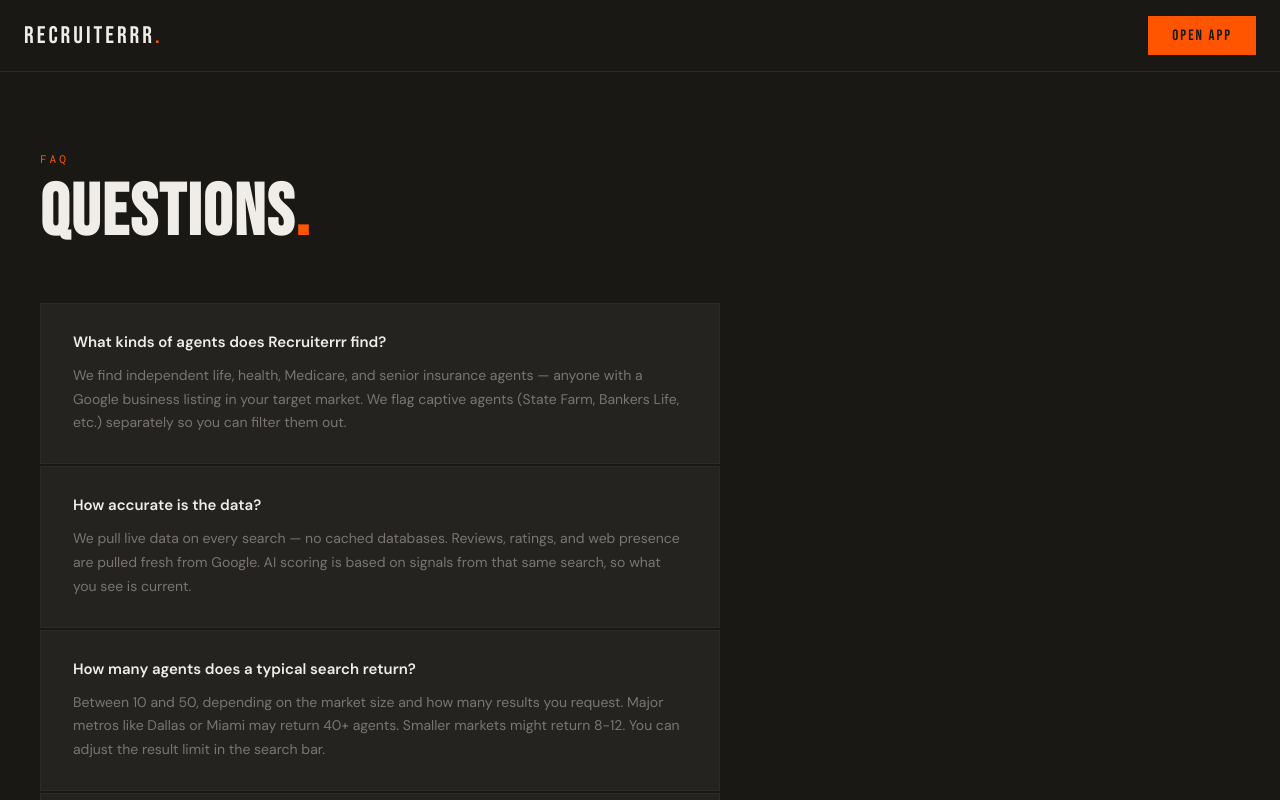
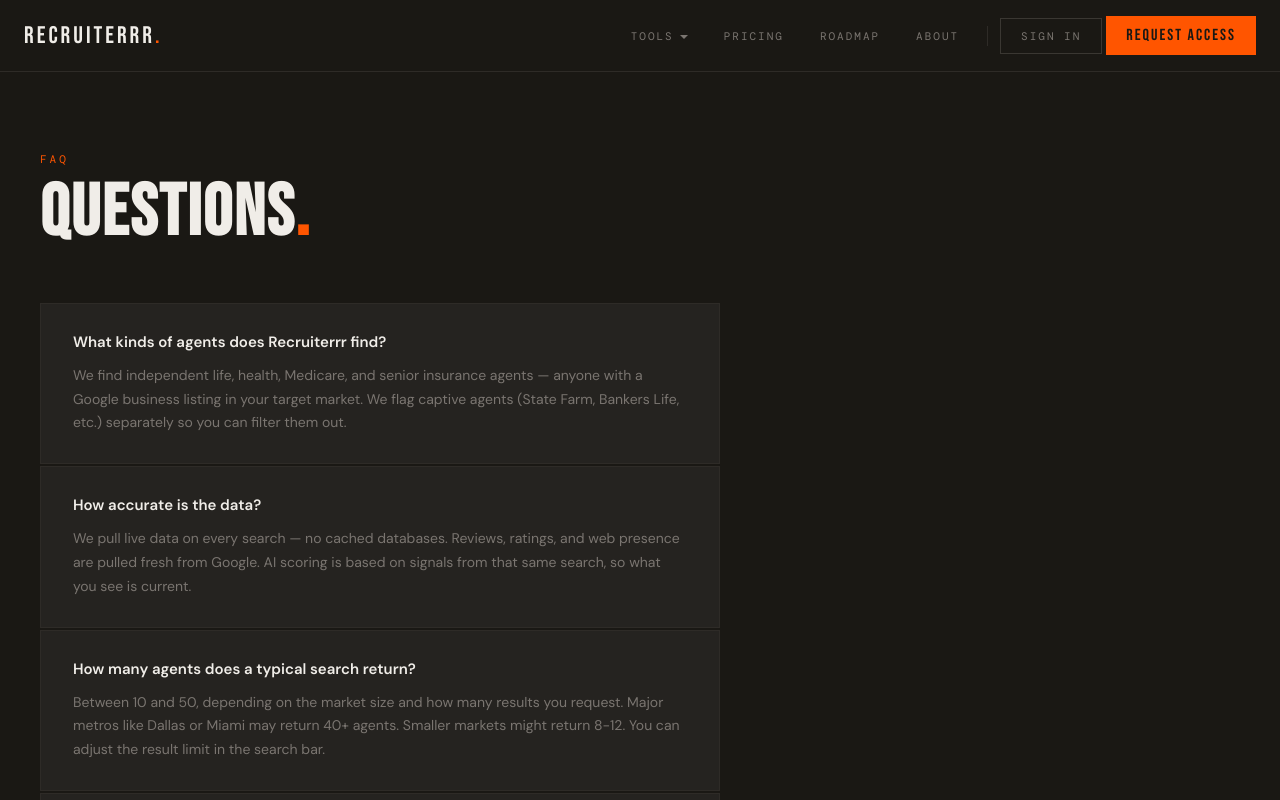
Before and after one commit to SavageTechnologies/recruiterrr, a Next.js app: page /faq in a window 1280 px wide. Shown: the top 800 px of the page. Built offline with nearby package versions, Linux system fonts and the light colour scheme.

Commit message:
update free trial to request access

```diff
--- a/components/PageNav.tsx
+++ b/components/PageNav.tsx
@@ -1,18 +1,40 @@
 'use client'
 
 import Link from 'next/link'
-import { useState, useEffect } from 'react'
+import { useState, useEffect, useRef } from 'react'
+
+const TOOLS = [
+  { href: '/prometheus', label: 'PROMETHEUS', sub: 'FMO competitive intel', color: 'var(--orange)' },
+  { href: '/anathema', label: 'ANATHEMA', sub: 'Distribution tree analysis', color: 'var(--green)' },
+]
+
+const NAV_LINKS = [
+  { href: '/pricing', label: 'PRICING' },
+  { href: '/roadmap', label: 'ROADMAP' },
+  { href: '/about', label: 'ABOUT' },
+]
 
 export default function PageNav() {
   const [menuOpen, setMenuOpen] = useState(false)
+  const [toolsOpen, setToolsOpen] = useState(false)
+  const dropdownRef = useRef<HTMLDivElement>(null)
 
-  // Prevent body scroll when menu is open
+  // Close dropdown on outside click
+  useEffect(() => {
+    function handler(e: MouseEvent) {
+      if (dropdownRef.current && !dropdownRef.current.contains(e.target as Node)) {
+        setToolsOpen(false)
+      }
+    }
+    document.addEventListener('mousedown', handler)
+    return () => document.removeEventListener('mousedown', handler)
+  }, [])
+
   useEffect(() => {
     document.body.style.overflow = menuOpen ? 'hidden' : ''
     return () => { document.body.style.overflow = '' }
   }, [menuOpen])
 
-  // Close menu on resize to desktop
   useEffect(() => {
     const onResize = () => { if (window.innerWidth >= 640) setMenuOpen(false) }
     window.addEventListener('resize', onResize)
@@ -33,152 +55,199 @@ export default function PageNav() {
         zIndex: 100,
       }}>
         {/* Logo */}
-        <Link
-          href="/"
-          onClick={() => setMenuOpen(false)}
-          style={{
-            fontFamily: "'Bebas Neue', sans-serif",
-            fontSize: 24,
-            letterSpacing: 3,
-            color: 'var(--white)',
-            textDecoration: 'none',
-          }}
-        >
+        <Link href="/" style={{ fontFamily: "'Bebas Neue', sans-serif", fontSize: 24, letterSpacing: 3, color: 'var(--white)', textDecoration: 'none' }}>
           RECRUITERRR<span style={{ color: 'var(--orange)' }}>.</span>
         </Link>
 
-        {/* Desktop CTA — hidden on mobile */}
-        <Link
-          href="/dashboard"
-          className="nav-desktop-cta"
+        {/* Desktop nav */}
+        <div className="page-nav-desktop" style={{ display: 'flex', gap: 4, alignItems: 'center' }}>
+
+          {/* Tools dropdown */}
+          <div ref={dropdownRef} style={{ position: 'relative' }}>
+            <button
+              onClick={() => setToolsOpen(p => !p)}
               style={{
-            padding: '10px 24px',
-            background: 'var(--orange)',
-            fontFamily: "'Bebas Neue', sans-serif",
-            fontSize: 15,
-            letterSpacing: 2,
-            color: 'var(--black)',
-            textDecoration: 'none',
+                display: 'flex', alignItems: 'center', gap: 6,
+                padding: '10px 16px',
+                background: 'transparent',
+                border: 'none',
+                color: toolsOpen ? 'var(--white)' : 'var(--muted)',
+                fontFamily: "'DM Mono', monospace",
+                fontSize: 11, letterSpacing: 2,
+                textTransform: 'uppercase',
+                cursor: 'pointer',
+                transition: 'color 0.15s',
               }}
             >
-          OPEN APP
+              TOOLS
+              <span style={{
+                display: 'inline-block',
+                width: 0, height: 0,
+                borderLeft: '4px solid transparent',
+                borderRight: '4px solid transparent',
+                borderTop: `4px solid ${toolsOpen ? 'var(--orange)' : 'var(--muted)'}`,
+                transition: 'transform 0.2s, border-top-color 0.15s',
+                transform: toolsOpen ? 'rotate(180deg)' : 'none',
+                marginTop: 2,
+              }} />
+            </button>
+
+            {/* Dropdown panel */}
+            {toolsOpen && (
+              <div style={{
+                position: 'absolute',
+                top: 'calc(100% + 8px)',
+                left: '50%',
+                transform: 'translateX(-50%)',
+                background: '#0e0e0e',
+                border: '1px solid var(--border)',
+                minWidth: 240,
+                zIndex: 200,
+              }}>
+                {/* Top accent */}
+                <div style={{ height: 2, background: 'linear-gradient(90deg, var(--orange), var(--green))' }} />
+                {TOOLS.map((t, i) => (
+                  <Link
+                    key={t.href}
+                    href={t.href}
+                    onClick={() => setToolsOpen(false)}
+                    style={{
+                      display: 'block',
+                      padding: '14px 16px',
+                      textDecoration: 'none',
+                      borderBottom: i < TOOLS.length - 1 ? '1px solid var(--border)' : 'none',
+                    }}
+                    onMouseEnter={e => (e.currentTarget.style.background = '#161616')}
+                    onMouseLeave={e => (e.currentTarget.style.background = 'transparent')}
+                  >
+                    <div style={{ fontFamily: "'DM Mono', monospace", fontSize: 10, color: t.color, letterSpacing: 2, marginBottom: 3 }}>
+                      {t.label}
+                    </div>
+                    <div style={{ fontFamily: "'DM Mono', monospace", fontSize: 9, color: '#555', letterSpacing: 1 }}>
+                      {t.sub}
+                    </div>
                   </Link>
+                ))}
+              </div>
+            )}
+          </div>
 
-        {/* Hamburger button — shown on mobile */}
+          {/* Regular nav links */}
+          {NAV_LINKS.map(l => (
+            <Link key={l.href} href={l.href} style={{
+              padding: '10px 16px',
+              color: 'var(--muted)',
+              fontFamily: "'DM Mono', monospace",
+              fontSize: 11, letterSpacing: 2,
+              textTransform: 'uppercase',
+              textDecoration: 'none',
+              transition: 'color 0.15s',
+            }}
+              onMouseEnter={e => (e.currentTarget.style.color = 'var(--white)')}
+              onMouseLeave={e => (e.currentTarget.style.color = 'var(--muted)')}
+            >
+              {l.label}
+            </Link>
+          ))}
+
+          {/* Divider */}
+          <div style={{ width: 1, height: 20, background: 'var(--border)', margin: '0 8px' }} />
+
+          <Link href="/sign-in" style={{
+            padding: '10px 20px',
+            background: 'transparent',
+            border: '1px solid var(--border-light)',
+            color: 'var(--muted)',
+            fontFamily: "'DM Mono', monospace",
+            fontSize: 11, letterSpacing: 2,
+            textTransform: 'uppercase',
+            textDecoration: 'none',
+          }}>
+            Sign In
+          </Link>
+          <Link href="/pricing" style={{
+            padding: '10px 20px',
+            background: 'var(--orange)',
+            color: 'var(--black)',
+            fontFamily: "'Bebas Neue', sans-serif",
+            fontSize: 16, letterSpacing: 2,
+            textDecoration: 'none',
+          }}>
+            REQUEST ACCESS
+          </Link>
+        </div>
+
+        {/* Hamburger */}
         <button
-          onClick={() => setMenuOpen(prev => !prev)}
+          onClick={() => setMenuOpen(p => !p)}
           aria-label={menuOpen ? 'Close menu' : 'Open menu'}
-          className="nav-hamburger"
-          style={{
-            display: 'flex',
-            flexDirection: 'column',
-            justifyContent: 'center',
-            alignItems: 'center',
-            gap: 5,
-            background: 'none',
-            border: 'none',
-            cursor: 'pointer',
-            padding: 8,
-            width: 40,
-            height: 40,
-          }}
+          className="page-nav-hamburger"
+          style={{ display: 'none', flexDirection: 'column', justifyContent: 'center', alignItems: 'center', gap: 5, background: 'none', border: 'none', cursor: 'pointer', padding: 8, width: 40, height: 40 }}
         >
-          <span style={{
-            display: 'block',
-            width: 22,
-            height: 2,
-            background: 'var(--white)',
-            transition: 'transform 0.25s, opacity 0.25s',
-            transform: menuOpen ? 'translateY(7px) rotate(45deg)' : 'none',
-          }} />
-          <span style={{
-            display: 'block',
-            width: 22,
-            height: 2,
-            background: 'var(--white)',
-            transition: 'opacity 0.25s',
-            opacity: menuOpen ? 0 : 1,
-          }} />
-          <span style={{
-            display: 'block',
-            width: 22,
-            height: 2,
-            background: 'var(--white)',
-            transition: 'transform 0.25s, opacity 0.25s',
-            transform: menuOpen ? 'translateY(-7px) rotate(-45deg)' : 'none',
-          }} />
+          <span style={{ display: 'block', width: 22, height: 2, background: 'var(--white)', transition: 'transform 0.25s', transform: menuOpen ? 'translateY(7px) rotate(45deg)' : 'none' }} />
+          <span style={{ display: 'block', width: 22, height: 2, background: 'var(--white)', transition: 'opacity 0.25s', opacity: menuOpen ? 0 : 1 }} />
+          <span style={{ display: 'block', width: 22, height: 2, background: 'var(--white)', transition: 'transform 0.25s', transform: menuOpen ? 'translateY(-7px) rotate(-45deg)' : 'none' }} />
         </button>
       </nav>
 
-      {/* Mobile full-screen overlay menu */}
+      {/* Mobile overlay */}
       <div
-        className="nav-mobile-overlay"
+        className="page-nav-overlay"
         style={{
-          position: 'fixed',
-          inset: 0,
+          position: 'fixed', inset: 0,
           background: 'var(--black)',
           zIndex: 99,
-          display: 'flex',
+          display: 'none',
           flexDirection: 'column',
           alignItems: 'center',
           justifyContent: 'center',
-          gap: 40,
+          gap: 0,
           transform: menuOpen ? 'translateX(0)' : 'translateX(100%)',
           transition: 'transform 0.3s cubic-bezier(0.4, 0, 0.2, 1)',
         }}
       >
-        {[
-          { href: '/', label: 'HOME' },
-          { href: '/about', label: 'ABOUT' },
-          { href: '/faq', label: 'FAQ' },
-          { href: '/network', label: 'NETWORK' },
-        ].map(({ href, label }) => (
-          <Link
-            key={href}
-            href={href}
-            onClick={() => setMenuOpen(false)}
-            style={{
-              fontFamily: "'Bebas Neue', sans-serif",
-              fontSize: 36,
-              letterSpacing: 4,
-              color: 'var(--white)',
-              textDecoration: 'none',
-            }}
-          >
-            {label}
+        {/* Tools section */}
+        <div style={{ width: '75%', maxWidth: 300, marginBottom: 8 }}>
+          <div style={{ fontFamily: "'DM Mono', monospace", fontSize: 9, color: '#444', letterSpacing: 2, marginBottom: 12, textAlign: 'center' }}>INTELLIGENCE TOOLS</div>
+          <div style={{ display: 'flex', flexDirection: 'column', gap: 2 }}>
+            {TOOLS.map(t => (
+              <Link key={t.href} href={t.href} onClick={() => setMenuOpen(false)}
+                style={{ display: 'block', padding: '14px 16px', border: '1px solid var(--border)', textDecoration: 'none', textAlign: 'center' }}>
+                <div style={{ fontFamily: "'DM Mono', monospace", fontSize: 11, color: t.color, letterSpacing: 2 }}>{t.label}</div>
+                <div style={{ fontFamily: "'DM Mono', monospace", fontSize: 9, color: '#555', letterSpacing: 1, marginTop: 3 }}>{t.sub}</div>
               </Link>
             ))}
+          </div>
+        </div>
 
-        <Link
-          href="/dashboard"
-          onClick={() => setMenuOpen(false)}
-          style={{
-            marginTop: 16,
-            padding: '14px 40px',
-            background: 'var(--orange)',
-            fontFamily: "'Bebas Neue', sans-serif",
-            fontSize: 20,
-            letterSpacing: 3,
-            color: 'var(--black)',
-            textDecoration: 'none',
-          }}
-        >
-          OPEN APP
+        {/* Regular links */}
+        <div style={{ display: 'flex', flexDirection: 'column', alignItems: 'center', gap: 28, margin: '32px 0' }}>
+          {NAV_LINKS.map(l => (
+            <Link key={l.href} href={l.href} onClick={() => setMenuOpen(false)}
+              style={{ fontFamily: "'Bebas Neue', sans-serif", fontSize: 32, letterSpacing: 4, color: 'var(--white)', textDecoration: 'none' }}>
+              {l.label}
+            </Link>
+          ))}
+        </div>
+
+        {/* CTA buttons */}
+        <div style={{ display: 'flex', flexDirection: 'column', gap: 12, width: '75%', maxWidth: 300 }}>
+          <Link href="/sign-in" onClick={() => setMenuOpen(false)}
+            style={{ padding: '14px 0', textAlign: 'center', border: '1px solid var(--border-light)', color: 'var(--muted)', fontFamily: "'DM Mono', monospace", fontSize: 12, letterSpacing: 2, textTransform: 'uppercase', textDecoration: 'none' }}>
+            Sign In
+          </Link>
+          <Link href="/pricing" onClick={() => setMenuOpen(false)}
+            style={{ padding: '14px 0', textAlign: 'center', background: 'var(--orange)', color: 'var(--black)', fontFamily: "'Bebas Neue', sans-serif", fontSize: 20, letterSpacing: 3, textDecoration: 'none' }}>
+            REQUEST ACCESS
           </Link>
         </div>
+      </div>
 
-      {/* Responsive styles */}
       <style>{`
-        /* Mobile default: show hamburger, hide desktop CTA */
-        .nav-hamburger { display: flex !important; }
-        .nav-desktop-cta { display: none !important; }
-        .nav-mobile-overlay { display: flex !important; }
-
-        /* Desktop (640px+): flip it */
-        @media (min-width: 640px) {
-          .nav-hamburger { display: none !important; }
-          .nav-desktop-cta { display: inline-block !important; }
-          .nav-mobile-overlay { display: none !important; }
+        @media (max-width: 639px) {
+          .page-nav-desktop { display: none !important; }
+          .page-nav-hamburger { display: flex !important; }
+          .page-nav-overlay { display: flex !important; }
         }
       `}</style>
     </>
```
Also changed, not shown: app/page.tsx (+4 -4 lines), components/HomeNav.tsx (+4 -4 lines). Lines whose indentation alone changed are shown as unchanged.
